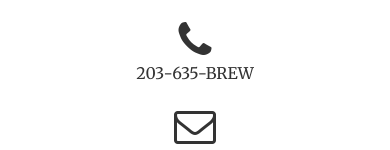
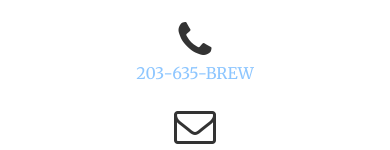
Before and after one commit to bridgesbrew/bridgesbrew.github.io, a website: page index.html in a window 390 px wide. Shown: the part 1398-1548 px from the top of the page. Drawn offline with nearby package versions, Linux system fonts and the light colour scheme; a script that the page names is missing.

Commit message:
add phone number link

```diff
--- a/index.html
+++ b/index.html
@@ -104,7 +104,7 @@
                 </div>
                 <div class="col-lg-4 col-lg-offset-2 text-center">
                     <i class="fa fa-phone fa-3x sr-contact"></i>
-                    <p>203-635-BREW</p>
+			<p><a href="tel:1-203-635-2739">203-635-BREW</a></p>
                 </div>
                 <div class="col-lg-4 text-center">
                     <i class="fa fa-envelope-o fa-3x sr-contact"></i>
```
